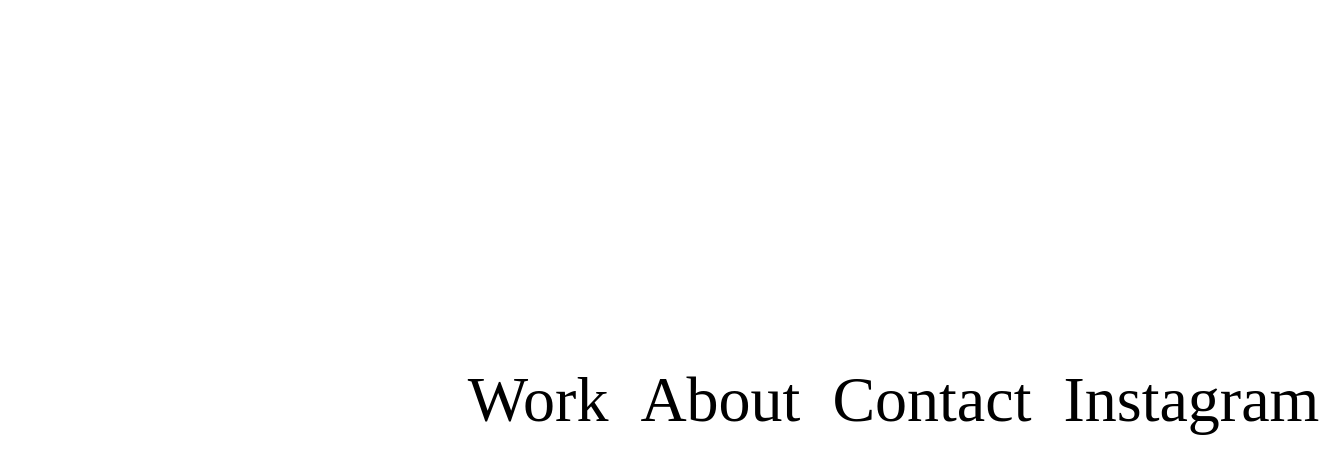
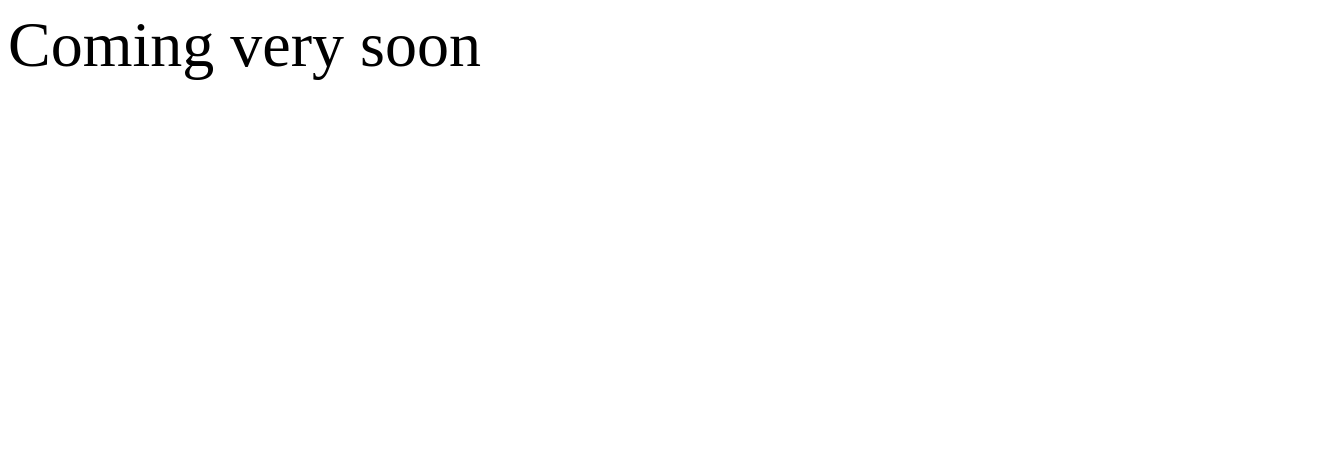
Before and after one commit to drorcof/drorcof.github.io, a plain HTML site: page templates/index.html in a window 1280 px wide. Shown: the whole page, 1336 px wide, since content can reach past the window. Drawn offline with Linux system fonts and the light colour scheme; a web font is replaced by a local one.

Commit message:
coming soon

```diff
--- a/static/css/style.css
+++ b/static/css/style.css
@@ -4,7 +4,7 @@ body {
    font-size: xx-large;
  }
 
-#links {
+#menu {
   font-family: "Greta Mono Bold";
   font-size: 200%;
 }
--- a/templates/index.html
+++ b/templates/index.html
@@ -7,15 +7,8 @@
 <body>
   <div id = 'girl'>
   </div>
-  <div id = 'links'>
-    <table id = 'link_table'>
-      <tr>
-        <td>Work</td>
-        <td>About</td>
-        <td>Contact</td>
-        <td>Instagram</td>
-      </tr>
-    </table>
+  <div id = 'menu'>
+    Coming very soon
   </div>
 </body>
 
```
